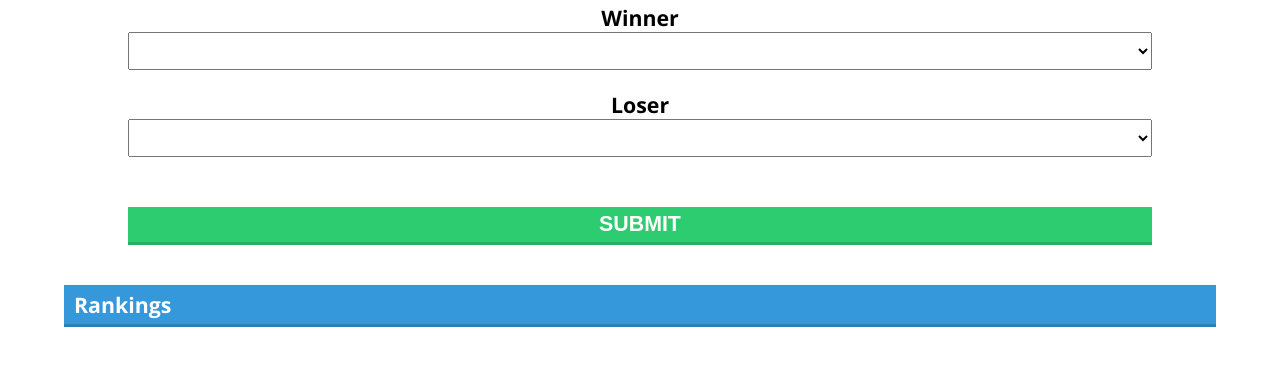
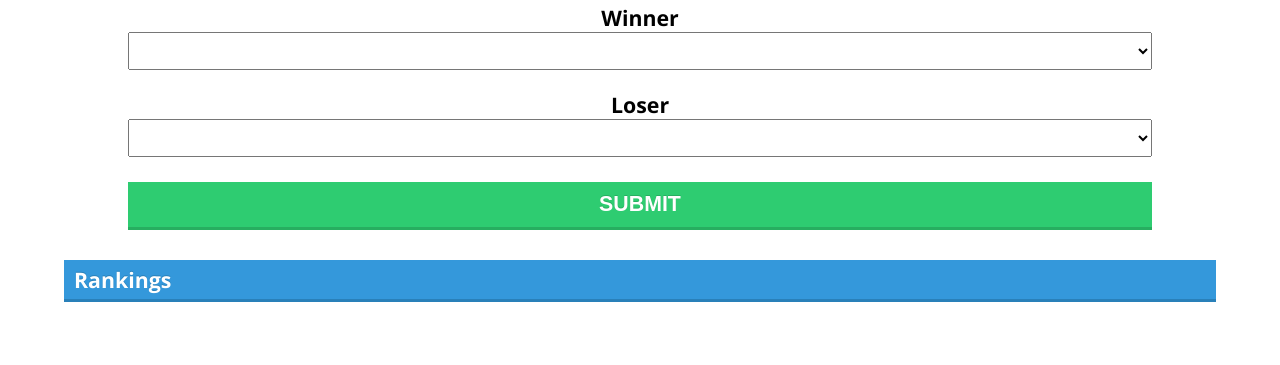
Before and after one commit to cyrusaf/fifa-ui-angular, a plain HTML site: page index.html in a window 1280 px wide. Shown: the part 65-430 px from the top of the page. Drawn offline with nearby package versions, Linux system fonts and the light colour scheme; no server answers.

Commit message:
Style changes

```diff
--- a/css/main.css
+++ b/css/main.css
@@ -42,11 +42,11 @@ a {
 .home button {
 	display: block;
 	margin: auto;
-	margin-top: 50px;
+	margin-top: 25px;
 
 	width: 80%;
-	padding-top: 5px;
-	padding-bottom: 5px;
+	padding-top: 10px;
+	padding-bottom: 10px;
 	font-size: 16pt;
 	font-weight: 700;
 
@@ -55,6 +55,7 @@ a {
 	text-transform: uppercase;
 	border: none;
 	border-bottom: 3px solid #27ae60;
+	text-shadow: 0px -1px 0px #27ae60;
 }
 
 .home button:active {
@@ -66,7 +67,7 @@ a {
 .home .rankings {
 	width: 90%;
 	margin: auto;
-	margin-top: 40px;
+	margin-top: 30px;
 }
 
 .home .rankings-title {
@@ -81,6 +82,7 @@ a {
 	color: #fff;
 	background: #3498db;
 	border-bottom: 3px solid #2980b9;
+	text-shadow: 0px -1px #2980b9;
 }
 
 .home .player	{
```
